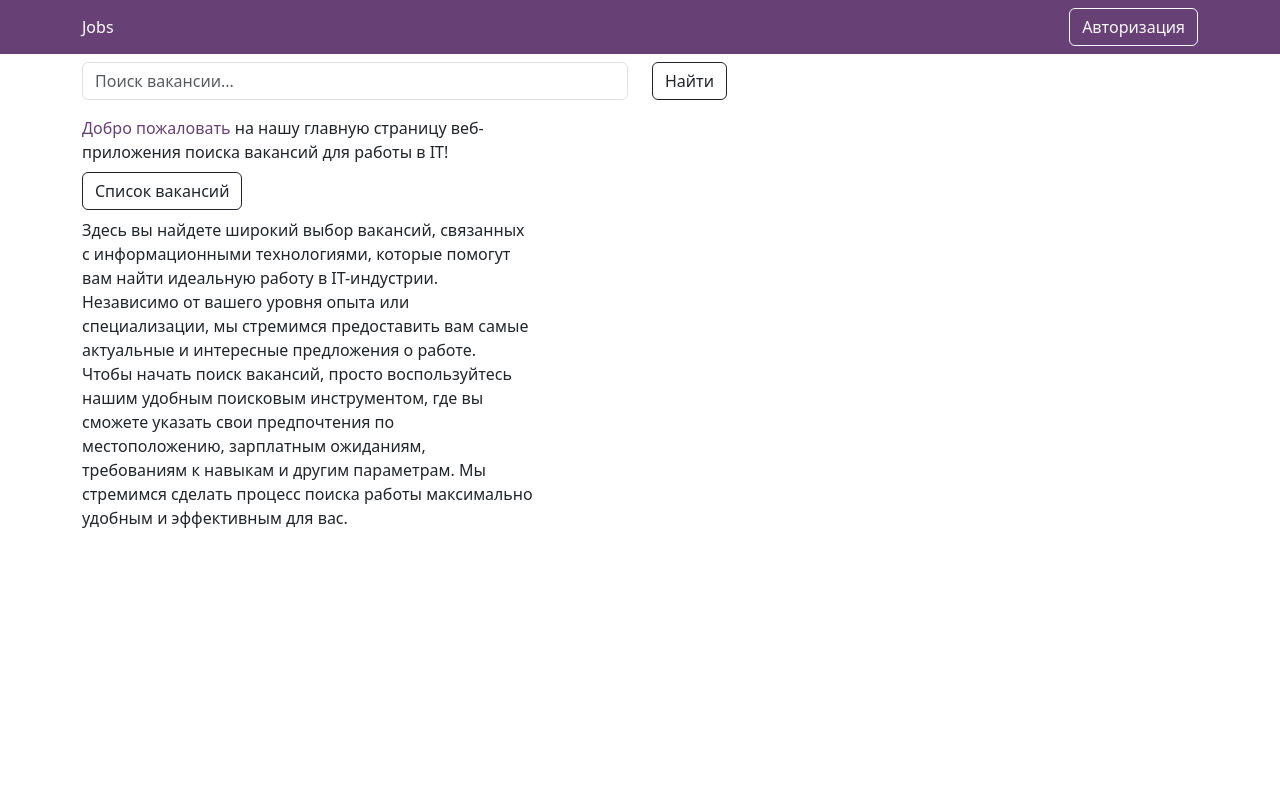
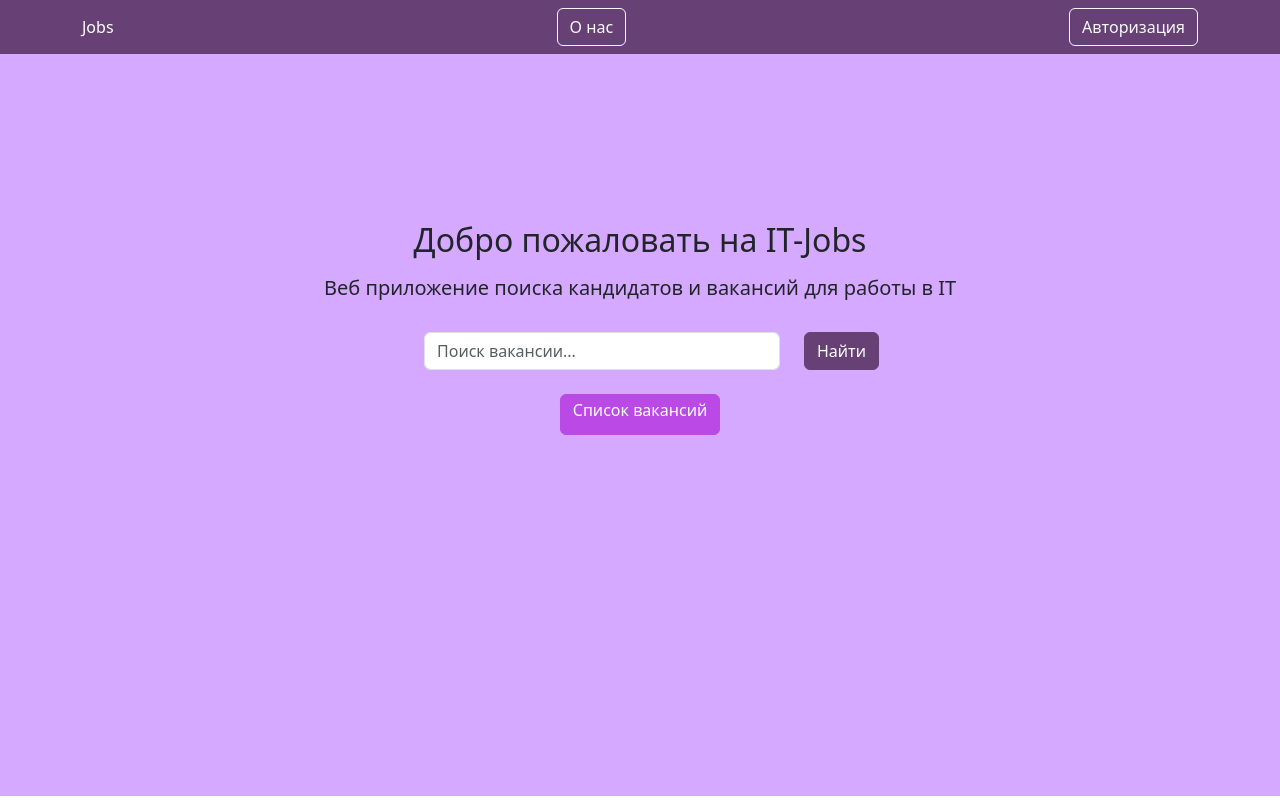
Before and after one commit to AfterCoffee69/it-jobs, a React (Create React App) app in the folder client/: page / in a window 1280 px wide. Built offline with nearby package versions, Linux system fonts and the light colour scheme.

Commit message:
refactor: main page style

```diff
--- a/client/public/index.html
+++ b/client/public/index.html
@@ -1,10 +1,13 @@
 <!DOCTYPE html>
 <html lang="en">
+
 <head>
   <meta charset="utf-8" />
   <title>React App</title>
 </head>
+
 <body>
-    <div id="root"></div>
+  <div id="root" ></div>
 </body>
+
 </html>
--- a/client/src/components/NavBar.js
+++ b/client/src/components/NavBar.js
@@ -47,20 +47,35 @@ const NavBar = () => {
                         </Button>
                         <Button
                             variant='outline-light'
+                            className='me-2'
+                            onClick={() => navigate()}
+                        >
+                            О нас
+                        </Button>
+                        <Button
+                            variant='outline-light'
                             onClick={() => logout()}
                         >
                             Выйти
                         </Button>
                     </Nav>
                     :
-                    <Nav className="ml-auto">
+                    <>
                         <Button
                             variant='outline-light'
-                            onClick={() => navigate(LOGIN_ROUTE)}
+                            onClick={() => navigate()}
                         >
-                            Авторизация
+                            О нас
                         </Button>
-                    </Nav>
+                        <Nav className="ml-auto">
+                            <Button
+                                variant='outline-light'
+                                onClick={() => navigate(LOGIN_ROUTE)}
+                            >
+                                Авторизация
+                            </Button>
+                        </Nav>
+                    </>
                 }
             </Container>
         </Navbar >
--- a/client/src/pages/MainPage.js
+++ b/client/src/pages/MainPage.js
@@ -10,40 +10,48 @@ function MainPage() {
     const [searchQuery, setSearchQuery] = useState("");
 
     return (
-        <Container >
-            <Row className="mt-2">
-                <Col>
+        <div style={{ backgroundColor: "#D5A9FF" }}>
+            <Container style={{ minHeight: "92.7vh" }}>
+                <Row style={{ textAlign: "center", paddingTop: '15%' }}>
+                    <h2>Добро пожаловать на IT-Jobs</h2>
+                </Row>
+                <Row style={{ textAlign: "center" }} className="mt-2">
+                    <h5>Веб приложение поиска кандидатов и вакансий для работы в IT</h5>
+                </Row>
+                <Row style={{ textAlign: "center" }} className="mt-4">
+                    <Col md={4} style={{ marginLeft: "30%" }}>
+                        <div>
                             <Form.Control
                                 placeholder={"Поиск вакансии..."}
                                 value={searchQuery}
                                 onChange={(e) => setSearchQuery(e.target.value)}
                             />
+                        </div>
                     </Col>
-                <Col>
+                    <Col md={1}>
                         <Button
-                        variant="outline-dark"
+                            style={{ backgroundColor: "#674175", borderColor: "#674175" }}
                             onClick={() => navigate(`${VACANCIES_LIST_ROUTER}?name=${searchQuery}`)}
                         >
                             Найти
                         </Button>
                     </Col>
                 </Row>
-            <Row className="mt-3">
-                <Col md={5} >
-                    <p>
-                        <span style={{ color: '#674175' }}>Добро пожаловать </span>на нашу главную страницу веб-приложения поиска вакансий для работы в IT!
-                        <br></br>
-                        <Button className="mt-2 mb-2" variant="outline-dark" onClick={() => navigate(VACANCIES_LIST_ROUTER)}>
+                <Row style={{ textAlign: "center" }} className="mt-4">
+                    <Col>
+                        <Button
+                            variant="primary"
+                            style={{ backgroundColor: "#bb49e6", borderColor: "#bb49e6" }}
+                            onClick={() => navigate(`${VACANCIES_LIST_ROUTER}?name=${searchQuery}`)}
+                        >
+                            <h6>
                                 Список вакансий
+                            </h6>
                         </Button>
-                        <br></br>
-                        Здесь вы найдете широкий выбор вакансий, связанных с информационными технологиями, которые помогут вам найти идеальную работу в IT-индустрии. Независимо от вашего уровня опыта или специализации, мы стремимся предоставить вам самые актуальные и интересные предложения о работе.
-                        <br></br>
-                        Чтобы начать поиск вакансий, просто воспользуйтесь нашим удобным поисковым инструментом, где вы сможете указать свои предпочтения по местоположению, зарплатным ожиданиям, требованиям к навыкам и другим параметрам. Мы стремимся сделать процесс поиска работы максимально удобным и эффективным для вас.
-                    </p>
                     </Col>
                 </Row>
-        </Container >
+            </Container>
+        </div >
     )
 }
 
```
Lines whose indentation alone changed are shown as unchanged.
